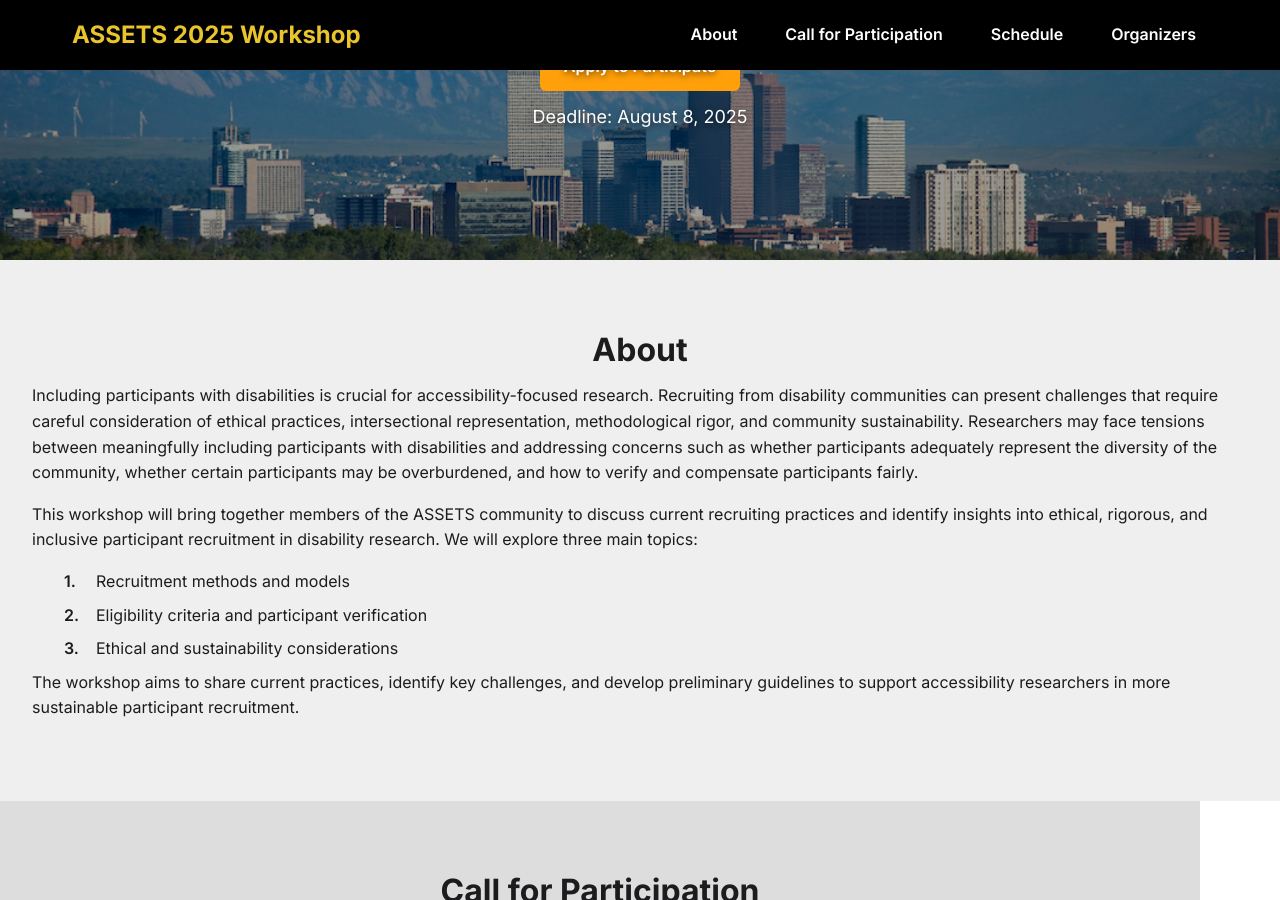
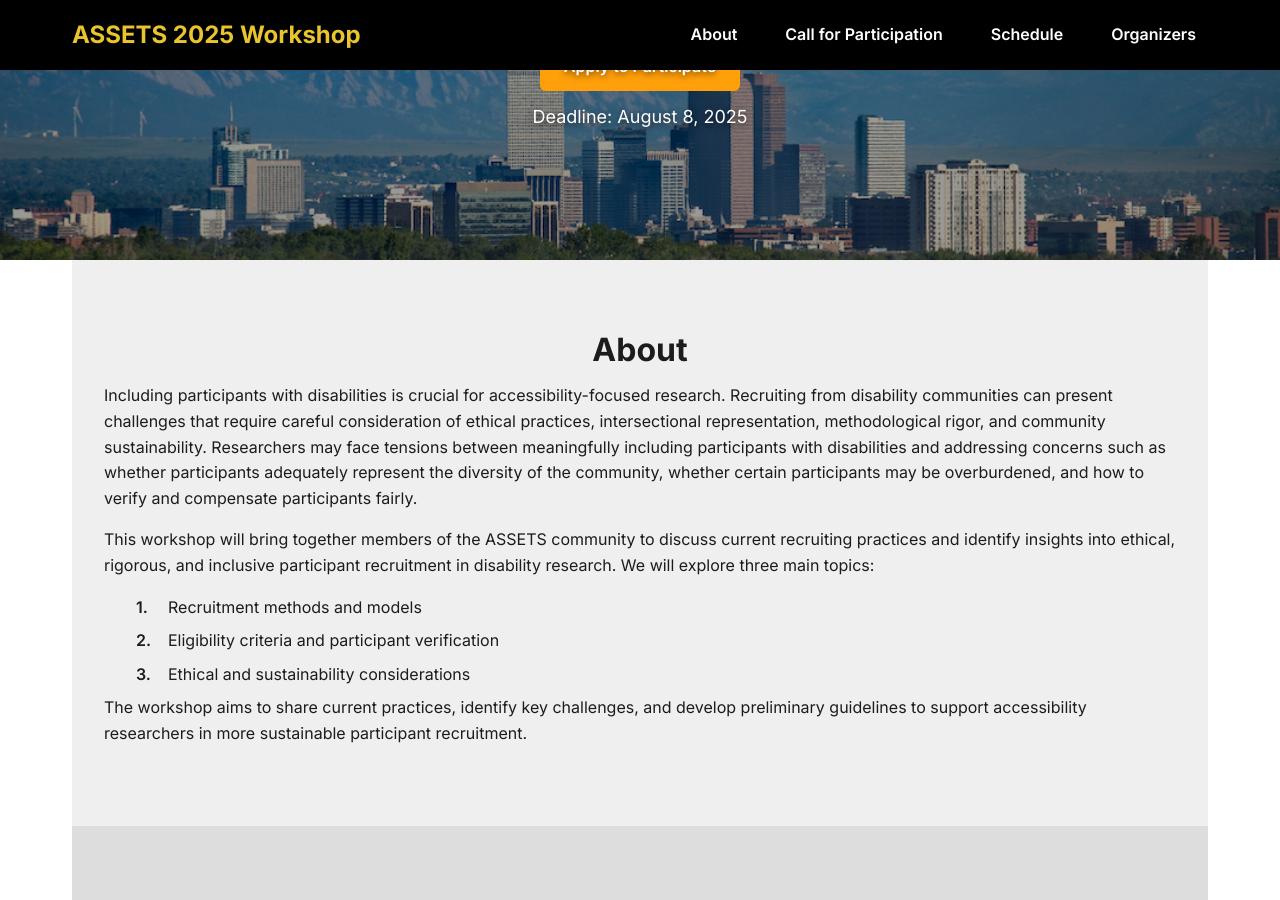
Before and after one commit to assets-recruitment-2025/assets-recruitment-2025.github.io, a Jekyll site: the page built from index.md, in a window 1280 px wide and 900 px high, scrolled down 315 px. Built offline with Jekyll 4.4.1, drawn with Linux system fonts in a browser that asks for light colours.

Commit message:
Call for Participation

```diff
--- a/index.md
+++ b/index.md
@@ -20,6 +20,7 @@ permalink: /
 
 <!-- 2) WRAP ALL OTHER SECTIONS TO BE CENTERED -->
 <div class="content-wrapper">
+<div class="site-container">
 
  <!-- ABOUT -->
 <section id="about" class="section section-light" aria-labelledby="about-heading">
```
